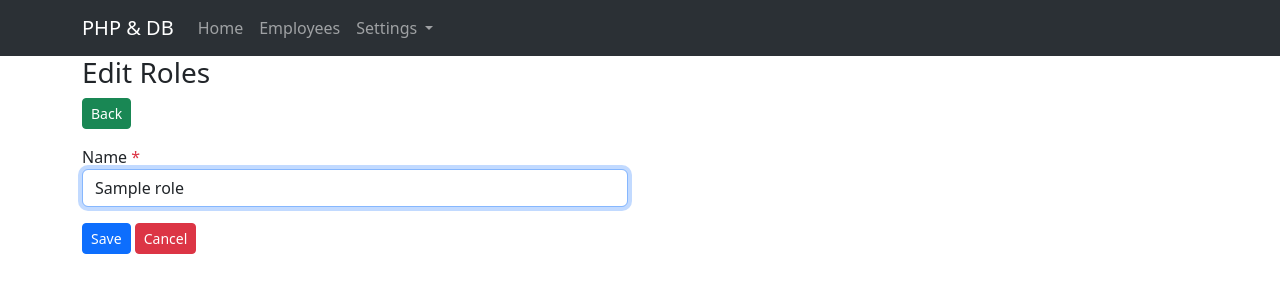
After one commit to Visall666/PHP-DB, a PHP site: page /PHP/roles/edit.php?id=1 in a window 1280 px wide. The commit adds this page. Shown: the top 300 px of the page. Run offline with PHP 8.4, Linux system fonts and the light colour scheme; the visitor is signed in with stand-in values (Sample User, id 1); tables that the repository leaves empty or names only in its code hold one stand-in row (values such as "Sample post"); some libraries are stand-ins or nearby versions.

Commit message:
Done Roles

```diff
--- a/config.php
+++ b/config.php
@@ -9,4 +9,6 @@
     define('BURL', 'http://localhost/PHP/PHP-DB-v1/');
     define('SUCCESS_SMS', 'Data have been saved successfully.');
     define('ERROR_SMS', 'Fail to save data, please check agian!');
+    define('DEL_SUCCESS_SMS', 'Data has been removed successfully.');
+    define('DEL_ERROR_SMS', 'Fail to remove data, please check again!');
 ?>
--- a/function.php
+++ b/function.php
@@ -81,7 +81,7 @@
             $txt = $_SESSION['error'];
             $sms = "
                 <div class=\"alert alert-danger alert-dismissible fade show\" >
-                    <strong>Information!</strong> $txt
+                    <strong>Warning!</strong> $txt
                     <button type=\"button\" class=\"btn-close\" data-bs-dismiss=\"alert\" aria-label=\"Close\"></button>
                 </div>
             ";
--- a/includes/header.php
+++ b/includes/header.php
@@ -35,6 +35,7 @@
             <li><a class="dropdown-item" href="<?=BURL;?>companies/index.php">Companies Info</a></li>
             <li><a class="dropdown-item" href="<?=BURL;?>products/index.php">Products</a></li>
             <li><a class="dropdown-item" href="<?=BURL;?>categories/index.php">Categories</a></li>
+            <li><a class="dropdown-item" href="<?=BURL;?>roles/index.php">Roles</a></li>
           </ul>
         </li>
       </ul>
--- /dev/null
+++ b/roles/edit.php
@@ -0,0 +1,58 @@
+<?php
+    include('../config.php');
+    include('../function.php');
+
+    $id = $_GET['id'];
+
+    if(isset($_POST['btn'])){
+        $name = $_POST['name'];
+        $sql = "update roles set name = '$name' where id=$id ";
+
+        $x = non_query($sql);
+        if ($x) {
+            $_SESSION['success'] = DEL_SUCCESS_SMS;
+            header('location: index.php');
+        }
+        else{
+            $_SESSION['error'] = DEL_ERROR_SMS;
+            header('location: index.php');
+        }
+    }
+
+    // read data for update
+    $name = "";
+    $sql1 = "select * from roles where id = $id";
+    $row = scalar_query($sql1);
+    $name = $row['name'];
+?>
+<?php $title = "Edit"; ?>
+<?php include('../includes/header.php'); ?>
+<body>
+    <div class="container">
+        <h3>Edit Roles</h3>
+        <p>
+            <a href="index.php" class = "btn btn-success btn-sm" >Back</a>
+        </p>
+        <form action="" method="post">
+            <div class="row">
+                <div class="col-sm-6">
+                    <?php alert_error(); alert_success(); ?>
+
+                    <div class="form-group">
+                        <label for="name">Name
+                            <span class="text-danger">*</span>
+                        </label>
+                        <input type="text" id="name" name="name" class="form-control" required autofocus value="<?=$name;?>">
+                    </div>
+
+                    <div class="form-group mt-3">
+                        <button class="btn btn-primary btn-sm" name="btn" >Save</button>
+                        <a href="index.php" class="btn btn-danger btn-sm" >Cancel</a>
+                    </div>
+                </div>
+            </div>
+        </form>
+        <script src="https://cdn.jsdelivr.net/npm/bootstrap@5.3.5/dist/js/bootstrap.bundle.min.js" integrity="sha384-k6d4wzSIapyDyv1kpU366/PK5hCdSbCRGRCMv+eplOQJWyd1fbcAu9OCUj5zNLiq" crossorigin="anonymous"></script>
+    </div>
+</body>
+<?php include('../includes/footer.php'); ?>
```
Also changed, not shown: roles/create.php (added, +47 -0 lines), roles/delete.php (added, +18 -0 lines), roles/index.php (added, +45 -0 lines).
